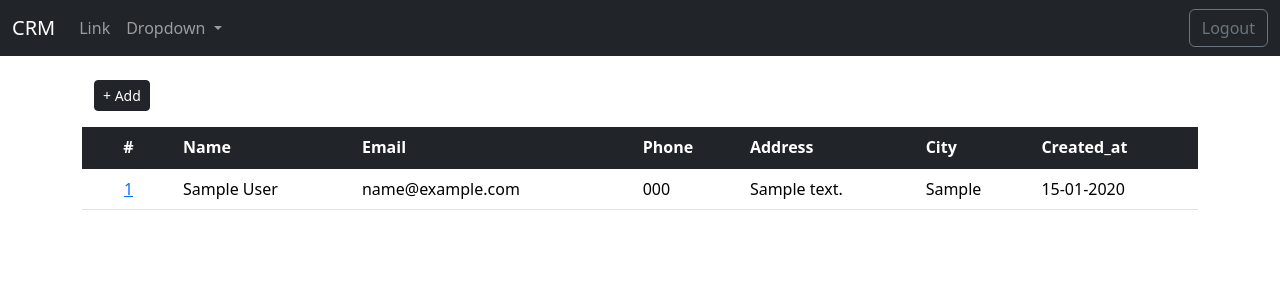
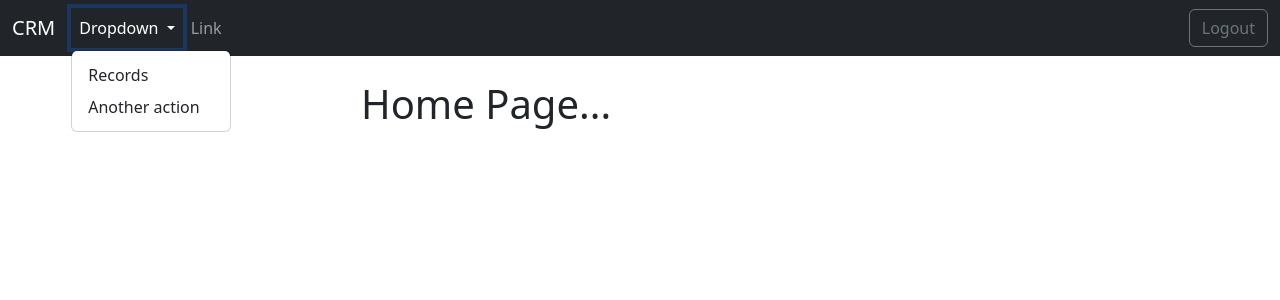
Before and after one commit to Eslamamro/Django_Crm, a Django app: page / in a window 1280 px wide, after a click on "Dropdown". Shown: the top 300 px of the page. Run offline with Django 5.2, Linux system fonts and the light colour scheme; a user stored in the database is signed in; tables that the repository leaves empty hold one stand-in row (values such as "Sample post").

Commit message:
changed records tab

```diff
--- a/D_CRM/website/templates/home.html
+++ b/D_CRM/website/templates/home.html
@@ -3,47 +3,10 @@
 {% block content %}
 
 
-        {% if user.is_authenticated %}
-
-
-    <div class="container ">
-        <div class="d-flex justify-content-start">
-            <a href="{% url 'add-record' %}" class="btn btn-sm btn-dark mb-3">+ Add</a>
-        </div>
-    </div>
-
-
-
-
-<table class="table table-hover">
-  <thead class="table-dark mt-2">
-    <tr>
-      <th class="col-1 text-center">#</th>
-      <th class="col">Name</th>
-      <th class="col">Email</th>
-      <th class="col">Phone</th>
-      <th class="col">Address</th>
-      <th class="col">City</th>
-      <th class="col">Created_at</th>
-
-    </tr>
-  </thead>
-  <tbody class="table-group-divider">
-            {% if records %}
-                    {% for record in records%}
-    <tr>
-        <td class="text-center"><a href="{% url 'customer-record' record.id %}">{{ record.id }}</a></td>
-        <td> {{ record.first_name }} {{ record.last_name }}</td>
-        <td>{{ record.email }}</td>
-        <td> {{ record.phone }}</td>
-        <td> {{ record.address }}</td>
-        <td> {{ record.city }}</td>
-        <td>{{ record.created_at|date:"d-m-Y" }}</td>
-    </tr>
-                    {% endfor%}
-            {% endif%}
-  </tbody>
-</table>
+{% if user.is_authenticated %}
+<div class="col-md-6 offset-md-3" >
+    <h1>Home Page...</h1>
+</div>
 
         {% else %}
     <div class="col-md-6 offset-md-3" >
@@ -67,4 +30,5 @@
             {% endif %}
                 </form>
     </div>
+
 {% endblock %}
--- a/D_CRM/website/templates/navbar.html
+++ b/D_CRM/website/templates/navbar.html
@@ -6,17 +6,17 @@
     </button>
     <div class="collapse navbar-collapse" id="navbarSupportedContent">
       <ul class="navbar-nav me-auto mb-2 mb-lg-0">
-        <li class="nav-item">
-          <a class="nav-link" href="#">Link</a>
-        </li>
         <li class="nav-item dropdown">
           <a class="nav-link dropdown-toggle" href="#" role="button" data-bs-toggle="dropdown" aria-expanded="false">
             Dropdown
           </a>
           <ul class="dropdown-menu">
-            <li><a class="dropdown-item" href="#">Action</a></li>
+            <li><a class="dropdown-item" href="{% url 'records' %}">Records</a></li>
             <li><a class="dropdown-item" href="#">Another action</a></li>
           </ul>
+        </li>
+        <li class="nav-item">
+          <a class="nav-link" href="#">Link</a>
         </li>
       </ul>
         {% if user.is_authenticated %}
--- a/D_CRM/website/urls.py
+++ b/D_CRM/website/urls.py
@@ -6,6 +6,7 @@ urlpatterns = [
     # path('login/', views.login_user, name='login'),
     path('logout/', views.logout_user, name='logout'),
     path('register/', views.register_user, name='register'),
+    path('records/', views.records_table , name='records'),
     path('record/<int:pk>/', views.customer_record, name='customer-record'),
     path('record/<int:pk>/delete/', views.delete_record, name='delete-record'),
     path('add_record/', views.add_record, name='add-record'),
--- a/D_CRM/website/views.py
+++ b/D_CRM/website/views.py
@@ -76,7 +76,7 @@ def add_record(request):
             if form.is_valid():
                 add_record = form.save()
                 messages.success(request, 'Record Added Successfully')
-                return redirect('home')
+                return redirect('records')
         return render(request, 'add_record.html', {'form': form})
     else:
         messages.success(request, 'You Must Be Logged In')
@@ -94,3 +94,11 @@ def update_record(request, pk):
     else:
         messages.success(request, 'You Must Be Logged In')
         return redirect('home')
+
+def records_table(request):
+    if request.user.is_authenticated:
+        records = Record.objects.all()
+        return render(request, 'records_table.html', {'records': records})
+    else:
+        messages.success(request, 'You Must Be Logged In')
+        return redirect('home')
```
Also changed, not shown: D_CRM/website/templates/records_table.html (added, +42 -0 lines).
